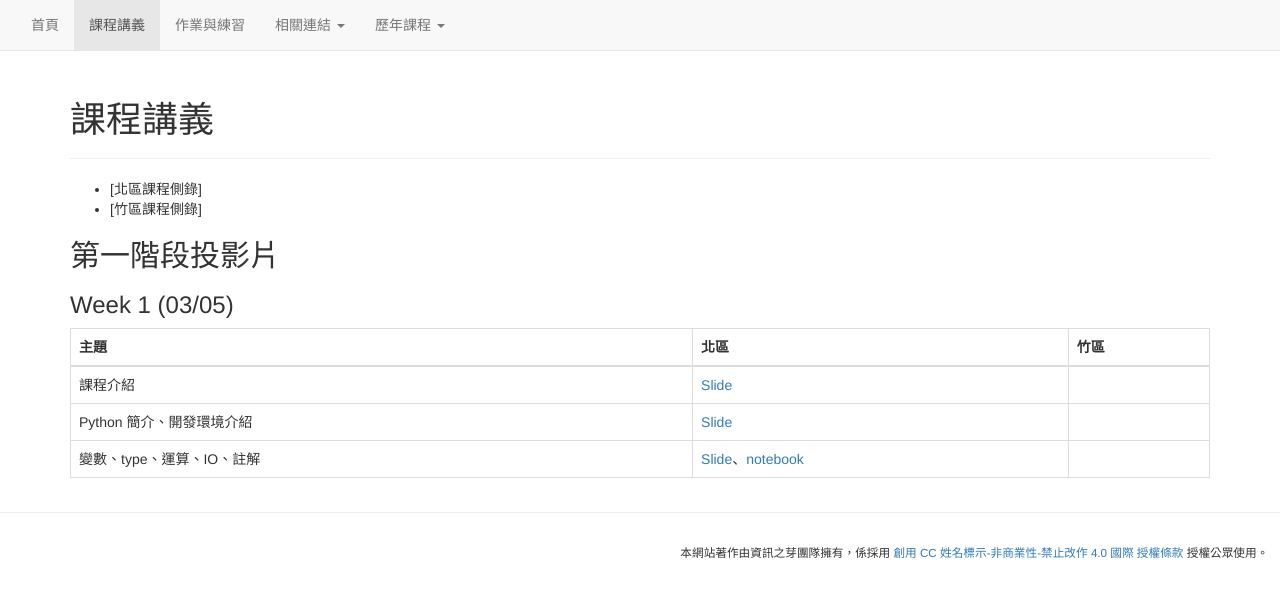
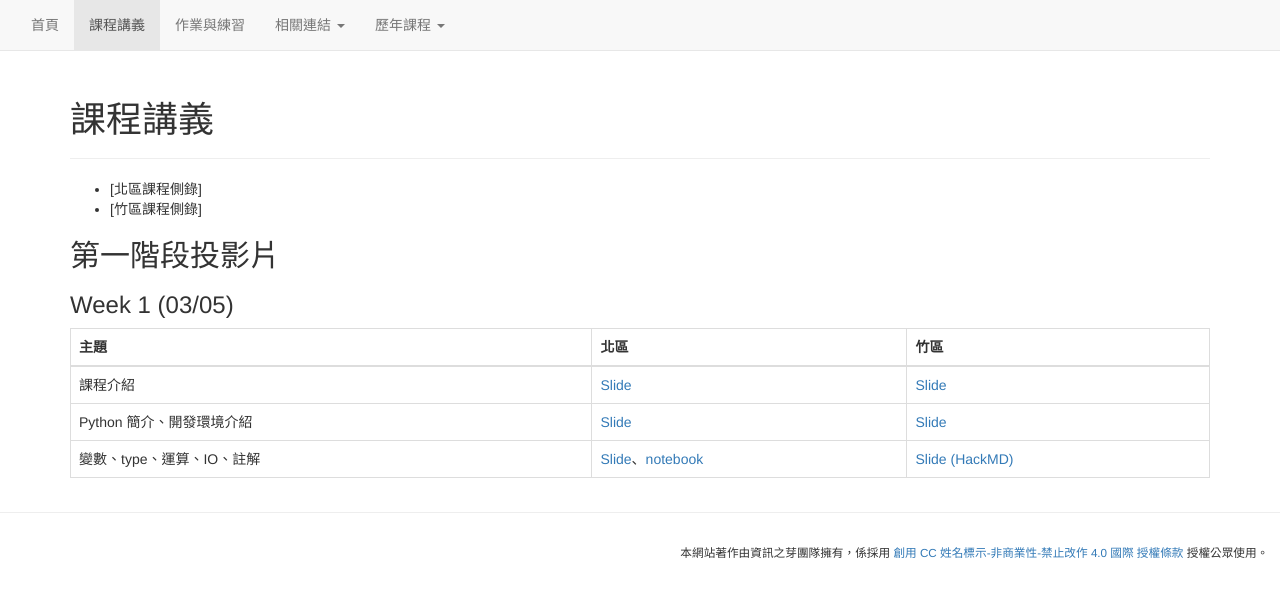
Before and after one commit to tw-csie-sprout/py2023, a Jekyll site: the page built from slides.md, in a window 1280 px wide. Shown: the top 598 px of the page. Built offline with Jekyll 4.4.1, drawn with Linux system fonts in a browser that asks for light colours.

Commit message:
Update week1 slides

```diff
--- a/slides.md
+++ b/slides.md
@@ -14,6 +14,6 @@ title: "課程講義"
 {: .table .table-bordered}
 | 主題 | 北區 | 竹區 |
 | --- | --- | --- |
-| 課程介紹 | [Slide](https://drive.google.com/file/d/1wX1OJzfqasns7QFGsrJnF-6WabVKsN2c/view?usp=share_link) |  |
-| Python 簡介、開發環境介紹 | [Slide](https://www.canva.com/design/DAFbBghO2xA/CguKgzzWdnDtzWN12N7ZKA/view?utm_content=DAFbBghO2xA&utm_campaign=designshare&utm_medium=link2&utm_source=sharebutton) |  |
-| 變數、type、運算、IO、註解 | [Slide](https://drive.google.com/file/d/1op99RyWB4z86FE7ckF4SIcAz9RxWTB6Y/view?usp=share_link)、[notebook](https://drive.google.com/file/d/1JTOhLGQnrI_wuI_E_NT594HOng5HLBVy/view?usp=share_link) |  |
+| 課程介紹 | [Slide](https://drive.google.com/file/d/1wX1OJzfqasns7QFGsrJnF-6WabVKsN2c/view?usp=share_link) | [Slide](https://drive.google.com/file/d/1khUg267OyB5Ab4ecuTVkIFNgPxfy80HG/view?usp=sharing) |
+| Python 簡介、開發環境介紹 | [Slide](https://www.canva.com/design/DAFbBghO2xA/CguKgzzWdnDtzWN12N7ZKA/view?utm_content=DAFbBghO2xA&utm_campaign=designshare&utm_medium=link2&utm_source=sharebutton) | [Slide](https://drive.google.com/file/d/1XMGph2Erzg_-YDv-Gsr7bsePLCIdhEpd/view?usp=sharing) |
+| 變數、type、運算、IO、註解 | [Slide](https://drive.google.com/file/d/1op99RyWB4z86FE7ckF4SIcAz9RxWTB6Y/view?usp=share_link)、[notebook](https://drive.google.com/file/d/1JTOhLGQnrI_wuI_E_NT594HOng5HLBVy/view?usp=share_link) | [Slide (HackMD)](https://hackmd.io/@Z_ZMXd6ISlObZMLPsr_6WA/r1wohqe1n#/) |
```
